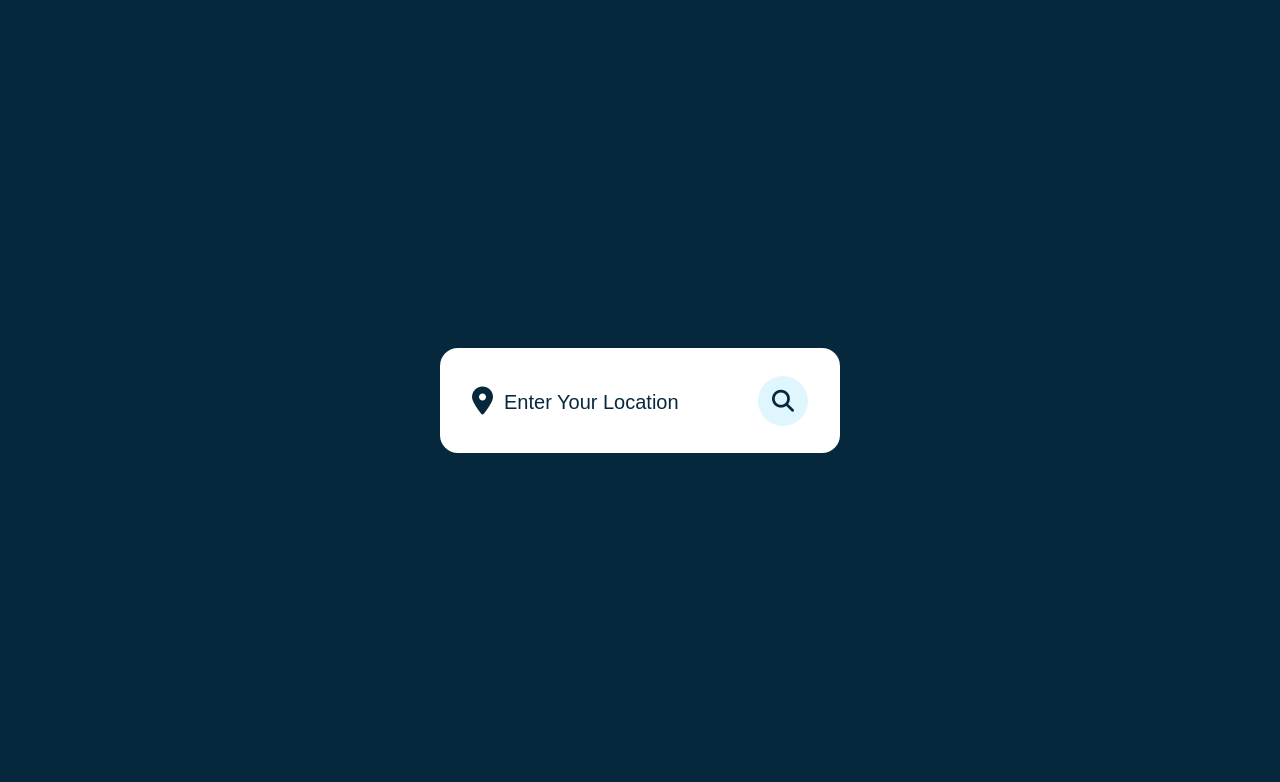
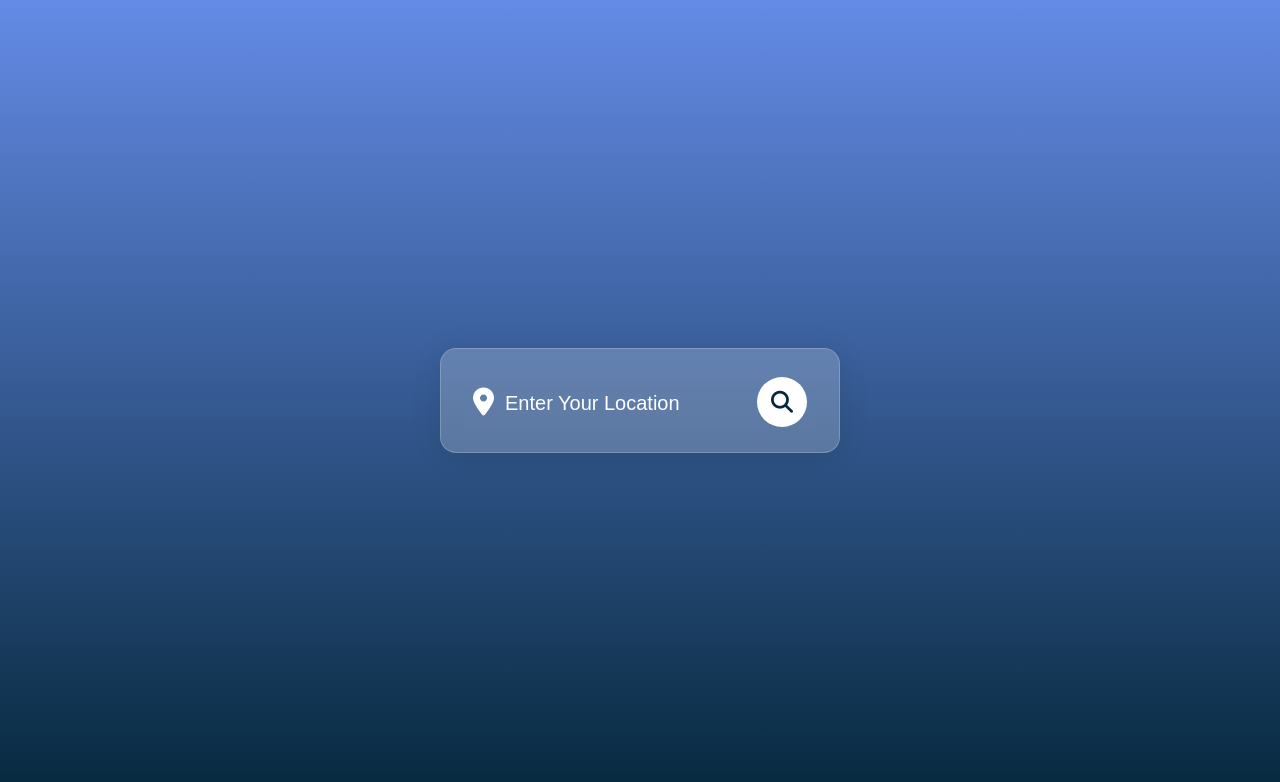
Before and after one commit to BarrioTropical/weather-app-js, a plain HTML site: page index.html in a window 1280 px wide. Drawn offline with Linux system fonts and the light colour scheme.

Commit message:
css | change gradient background
Signed-off-by: “Barrio <barriotropical@gmail.com>

```diff
--- a/css/style.css
+++ b/css/style.css
@@ -19,19 +19,24 @@ body{
     display: flex;
     align-items: center;
     justify-content: center;
-    background-color: var(--blue);
+    background: linear-gradient(#648be6, #06283D);
 }
 
 .container{
     position: relative;
     width: 400px;
     height: 105px;
-    background-color: #FFF;
     padding: 28px 32px;
     overflow: hidden;
     border-radius: 18px;
     font-family: 'Roboto', sans-serif;
     transition: 0.6s ease-out;
+    background: rgba(255, 255, 255, 0.21);
+    border-radius: 16px;
+    box-shadow: 0 4px 30px rgba(0, 0, 0, 0.1);
+    backdrop-filter: blur(9.8px);
+    -webkit-backdrop-filter: blur(9.8px);
+    border: 1px solid rgba(255, 255, 255, 0.2);
 }
 
 /* search box */
@@ -44,18 +49,19 @@ body{
 }
 
 .search-box input{
-    color: var(--blue);
+    color: var(--white);
     width: 80%;
     font-size: 24px;
     font-weight: 500;
     text-transform: capitalize;
     padding-left: 32px;
+    background-color: transparent;
 }
 
 .search-box input::placeholder{
     font-size: 20px;
     font-weight: 500;
-    color: var(--blue);
+    color: var(--white);
     text-transform: capitalize;
 }
 
@@ -64,7 +70,7 @@ body{
     width: 50px;
     height: 50px;
     color: var(--blue);
-    background: var(--light-blue);
+    background: var(--white);
     border-radius: 50%;
     font-size: 22px;
     transition: 0.4s ease;
@@ -77,7 +83,7 @@ body{
 
 .search-box i{
     position: absolute;
-    color: var(--blue);
+    color: var(--white);
     font-size: 28px;
 }
 
@@ -94,7 +100,7 @@ body{
 
 .weather-box .temperature{
     position: relative;
-    color: var(--blue);
+    color: var(--white);
     font-size: 4rem;
     font-weight: 800;
     margin-top: 30px;
@@ -108,7 +114,7 @@ body{
 }
 
 .weather-box .description{
-    color: var(--blue);
+    color: var(--white);
     font-size: 22px;
     font-weight: 500;
     text-transform: capitalize;
@@ -139,20 +145,20 @@ body{
 }
 
 .weather-details i{
-    color: var(--blue);
+    color: var(--white);
     font-size: 26px;
     margin-right: 10px;
     margin-top: 6px;
 }
 
 .weather-details span{
-    color: var(--blue);
+    color: var(--white);
     font-size: 22px;
     font-weight: 500;
 }
 
 .weather-details p{
-    color: var(--blue);
+    color: var(--white);
     font-size: 14px;
     font-weight: 500;
 }
```
Also changed, not shown: images/preview-app-weather-app-js.png (added), images/preview-weather-app-javascript.png (deleted).
